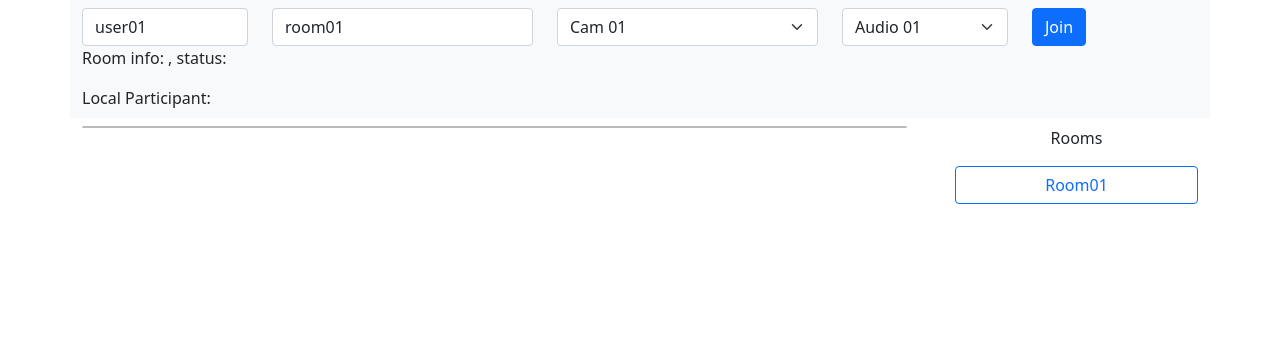
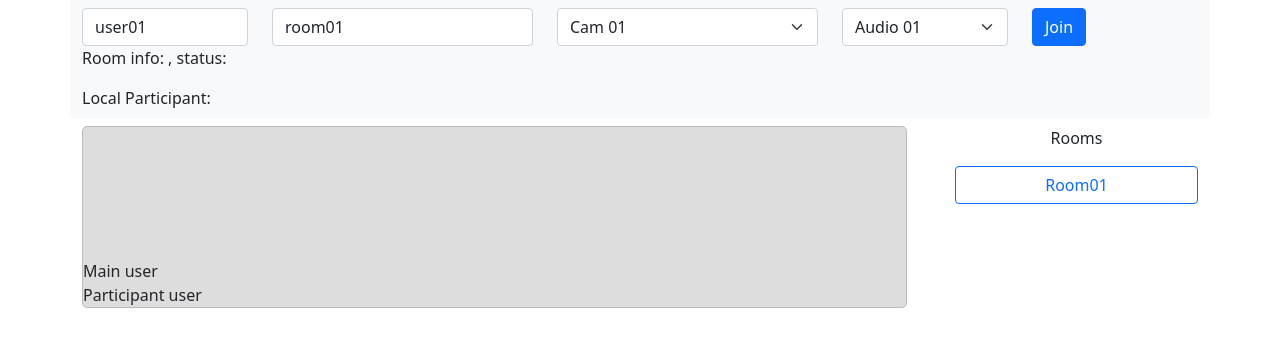
Before and after one commit to khoitnm/practice-twilio-full-flow, a React (Create React App) app in the folder pro-00-fe-simple/: page / in a window 1280 px wide. Shown: the top 346 px of the page. Built offline with nearby package versions, Linux system fonts and the light colour scheme; no server answers.

Commit message:
Update some documentation and create place holder for video participant.

```diff
--- a/pro-00-fe-simple/src/video/VideoRoomCall.tsx
+++ b/pro-00-fe-simple/src/video/VideoRoomCall.tsx
@@ -6,17 +6,19 @@ const styleVideoCall = {
   backgroundColor: "#DDD",
 };
 
-const VideoRoomPage = (): JSX.Element => {
+const VideoRoomCall = (): JSX.Element => {
 
   return (
-    <>
-      {/*Main Video Call: begin*/}
-      <div style={styleVideoCall}>
+    <div className={'rol'} style={styleVideoCall}>
+      <div className={'col-6'}>
+        Main user
+        <video>
 
+        </video>
       </div>
-      {/*Main Video Call: end*/}
-    </>
+      <div className={'col-6'}>Participant user</div>
+    </div>
   );
 };
 
-export default VideoRoomPage;
+export default VideoRoomCall;
--- a/pro-00-fe-simple/src/video/VideoRoomStarter.tsx
+++ b/pro-00-fe-simple/src/video/VideoRoomStarter.tsx
@@ -13,7 +13,7 @@ const VideoRoomStarter = (props: VideoRoomStarterProps): JSX.Element => {
   const [room, setRoom] = useState<Room>();
   const [accessToken, setAccessToken] = useState<string>();
 
-  const isJoinedVideo = () => {
+  const isJoinedVideo = (): boolean => {
     const isJoined = room?.state === 'connected';
     return isJoined;
   }
```
Also changed, not shown: 1 other file (tests, documents, lock files or other folders).
